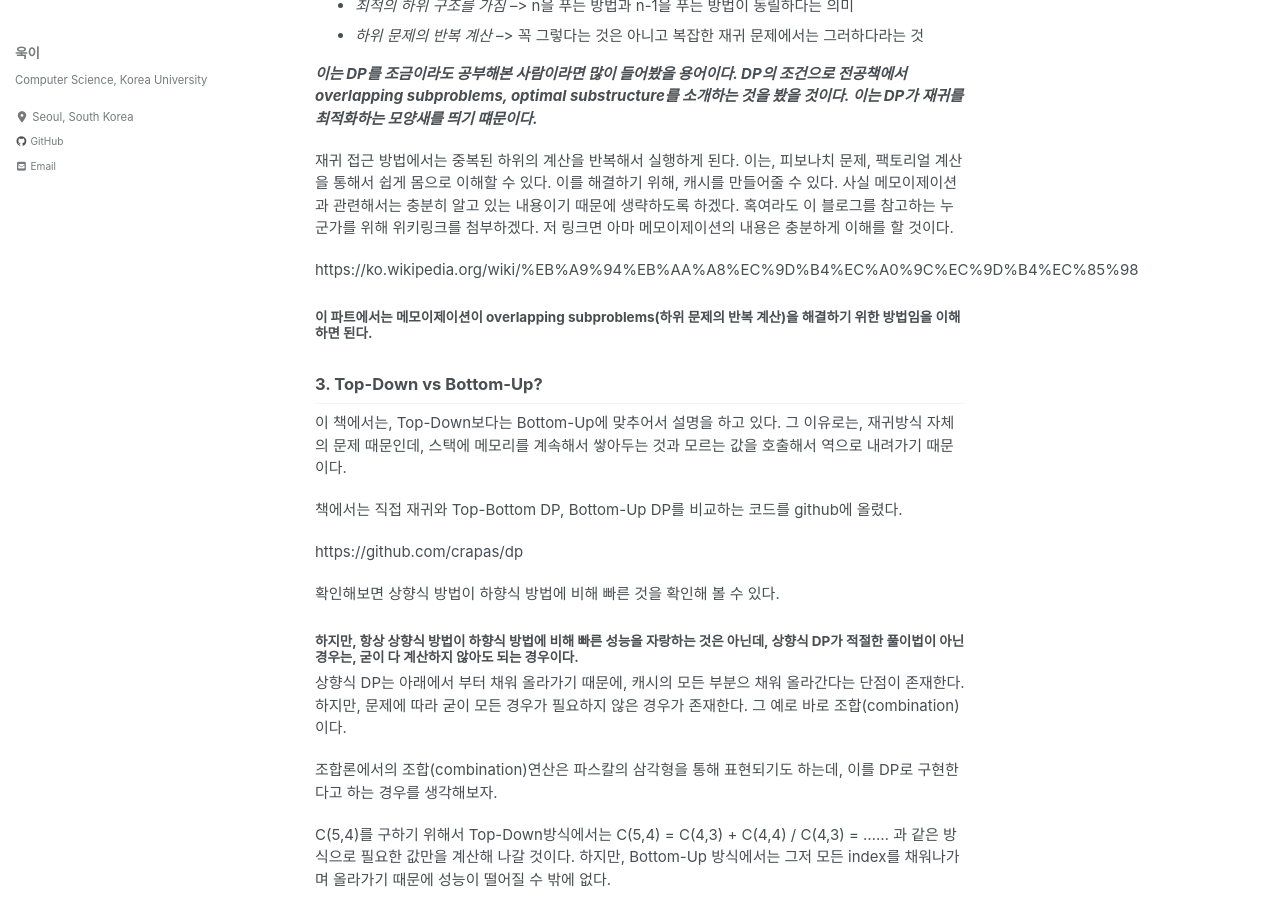
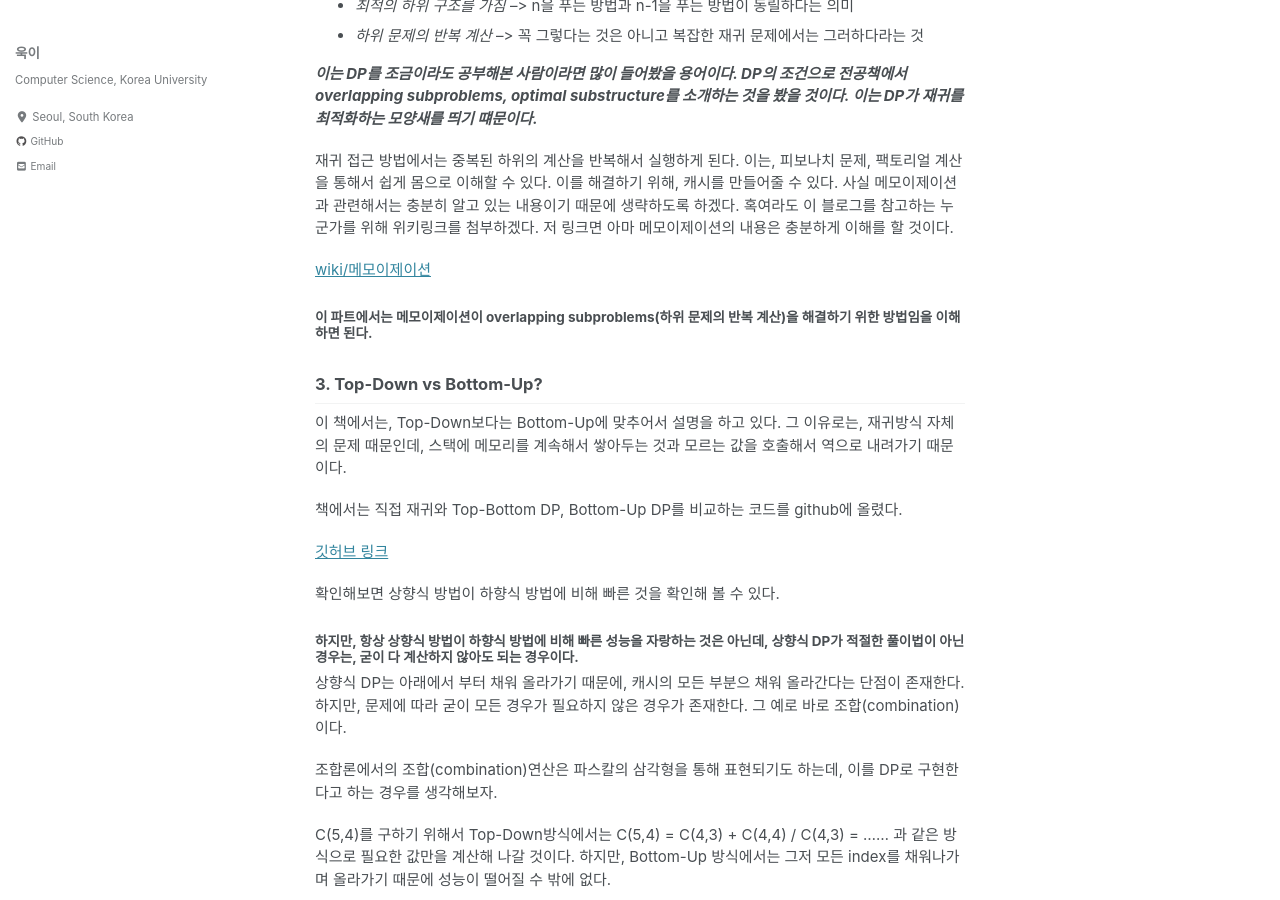
Before and after one commit to woog2roid/old-blog, a Jekyll site: the page built from _posts/2020-12-23-'다이나믹 프로그래밍(DP)'-1, 이론적 배경.md, in a window 1280 px wide and 900 px high, scrolled down 1013 px. Built offline with Jekyll 4.4.1, drawn with Linux system fonts in a browser that asks for light colours; cached includes are drawn as plain includes; nearby versions of some CDN libraries.

Commit message:
dp1 revise

```diff
--- a/_posts/2020-12-23-'다이나믹 프로그래밍(DP)'-1, 이론적 배경.md
+++ b/_posts/2020-12-23-'다이나믹 프로그래밍(DP)'-1, 이론적 배경.md
@@ -42,7 +42,7 @@ __*이는 DP를 조금이라도 공부해본 사람이라면 많이 들어봤을
 
 재귀 접근 방법에서는 중복된 하위의 계산을 반복해서 실행하게 된다. 이는, 피보나치 문제, 팩토리얼 계산을 통해서 쉽게 몸으로 이해할 수 있다. 이를 해결하기 위해, 캐시를 만들어줄 수 있다. 사실 메모이제이션과 관련해서는 충분히 알고 있는 내용이기 때문에 생략하도록 하겠다. 혹여라도 이 블로그를 참고하는 누군가를 위해 위키링크를 첨부하겠다. 저 링크면 아마 메모이제이션의 내용은 충분하게 이해를 할 것이다.
 
-https://ko.wikipedia.org/wiki/%EB%A9%94%EB%AA%A8%EC%9D%B4%EC%A0%9C%EC%9D%B4%EC%85%98
+[wiki/메모이제이션](https://ko.wikipedia.org/wiki/%EB%A9%94%EB%AA%A8%EC%9D%B4%EC%A0%9C%EC%9D%B4%EC%85%98)
 
 ### __이 파트에서는 메모이제이션이 overlapping subproblems(하위 문제의 반복 계산)을 해결하기 위한 방법임을 이해하면 된다.__
 
@@ -52,7 +52,7 @@ https://ko.wikipedia.org/wiki/%EB%A9%94%EB%AA%A8%EC%9D%B4%EC%A0%9C%EC%9D%B4%EC%8
 
 책에서는 직접 재귀와 Top-Bottom DP, Bottom-Up DP를 비교하는 코드를 github에 올렸다.
 
-https://github.com/crapas/dp
+[깃허브 링크](https://github.com/crapas/dp)
 
 확인해보면 상향식 방법이 하향식 방법에 비해 빠른 것을 확인해 볼 수 있다.
 
```
